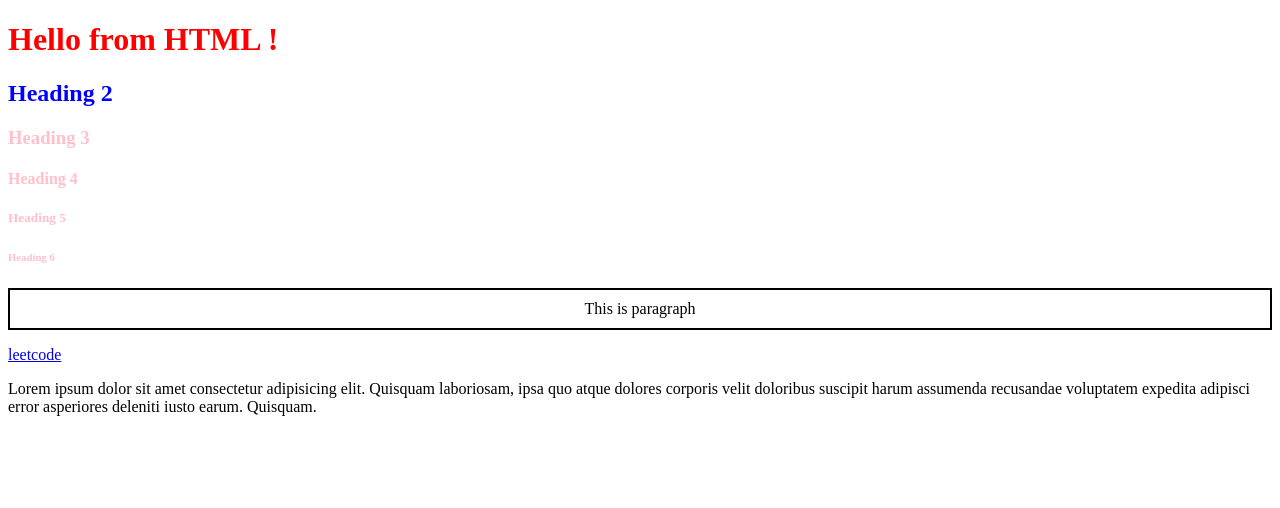
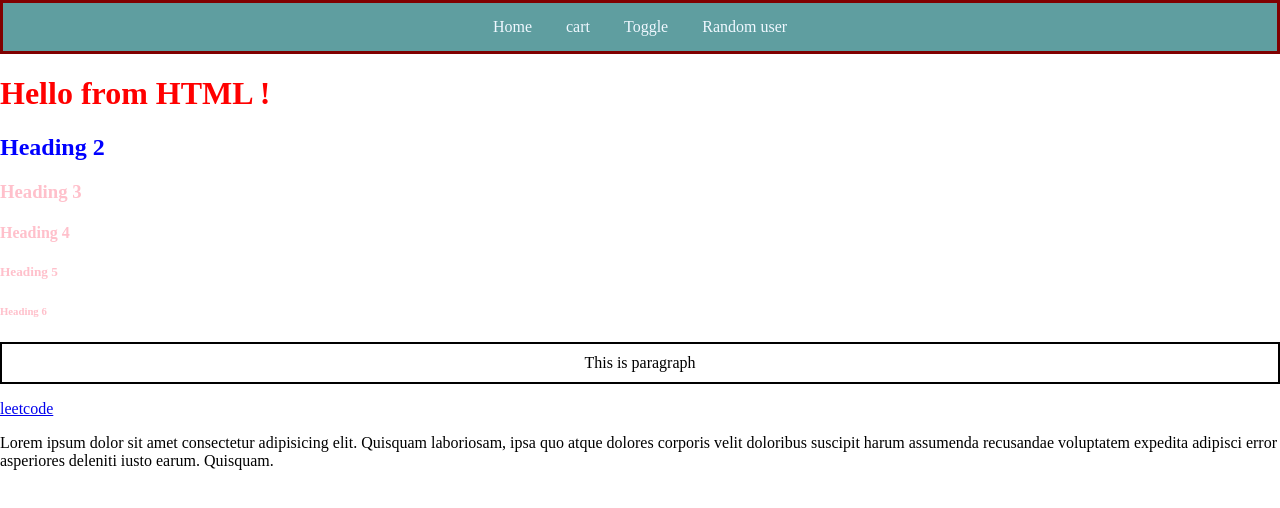
Before and after one commit to 24wh1a0502-creator/autosuggest, a website: page frontend/index.html in a window 1280 px wide. Drawn offline with Linux system fonts and the light colour scheme.

Commit message:
created navbar

```diff
--- a/frontend/css/index.css
+++ b/frontend/css/index.css
@@ -14,3 +14,22 @@
     padding: 10px;
     text-align: center;
 }
+.navbar{
+    border: 3px;
+    border-style: solid;
+    border-color: maroon;
+    padding: 15px;
+    background-color: cadetblue;
+    text-align: center;
+}
+.navbar a {
+color: aliceblue;
+padding: 15px;
+text-decoration: none;
+}
+.navbar a:hover {
+    background-color: rgb(224, 207, 188);
+}
+body{
+    margin: 0px;
+}
--- a/frontend/index.html
+++ b/frontend/index.html
@@ -7,6 +7,12 @@
     <link rel="stylesheet" href="css/index.css">
 </head>
 <body>
+    <div class="navbar">
+        <a href="">Home</a>
+        <a href="">cart</a>
+        <a href="">Toggle</a>
+        <a href="">Random user</a>
+    </div>
     <h1>Hello from HTML !</h1>
     <h2 id="heading-2">Heading 2</h2>
     <h3 class="heading">Heading 3</h3>
```
